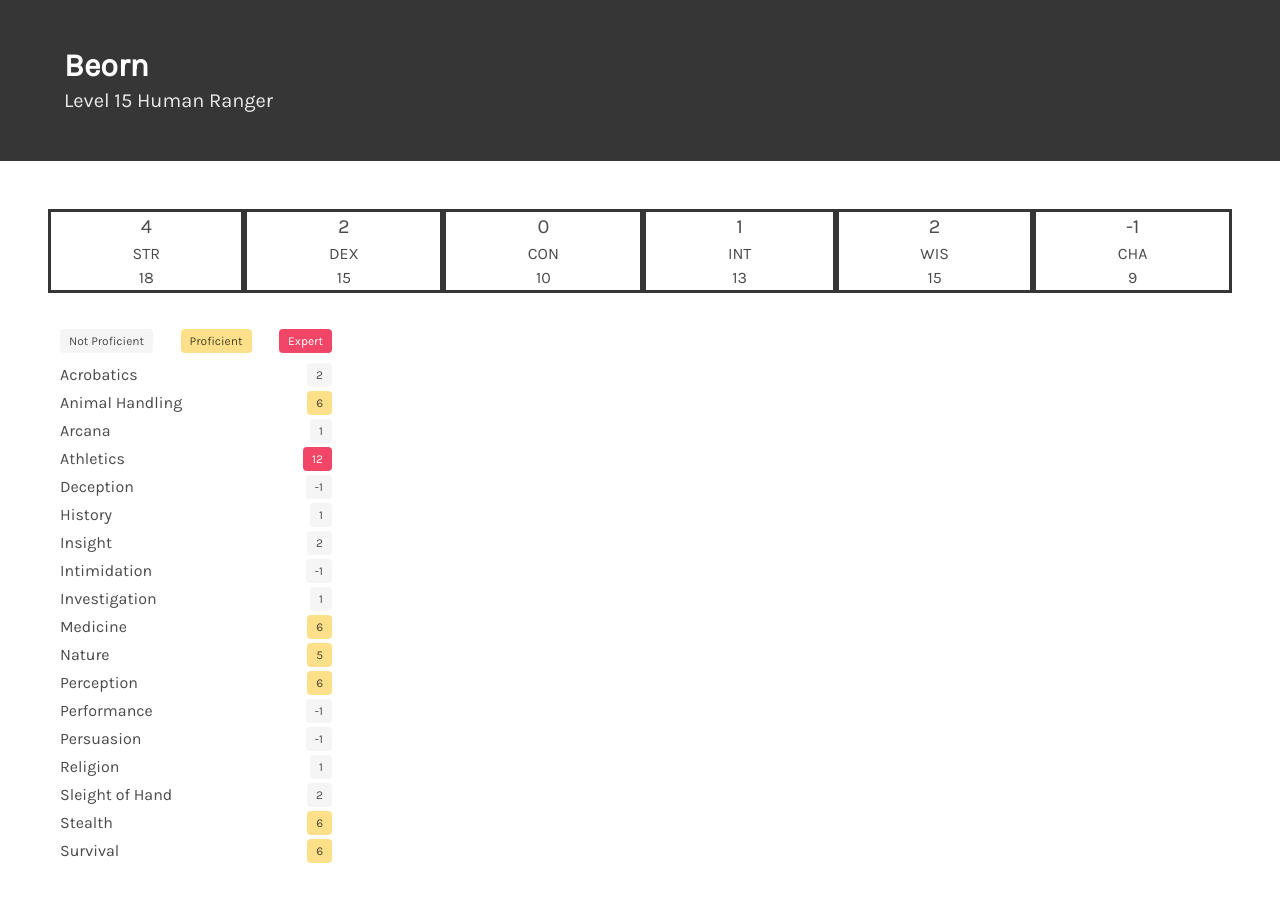
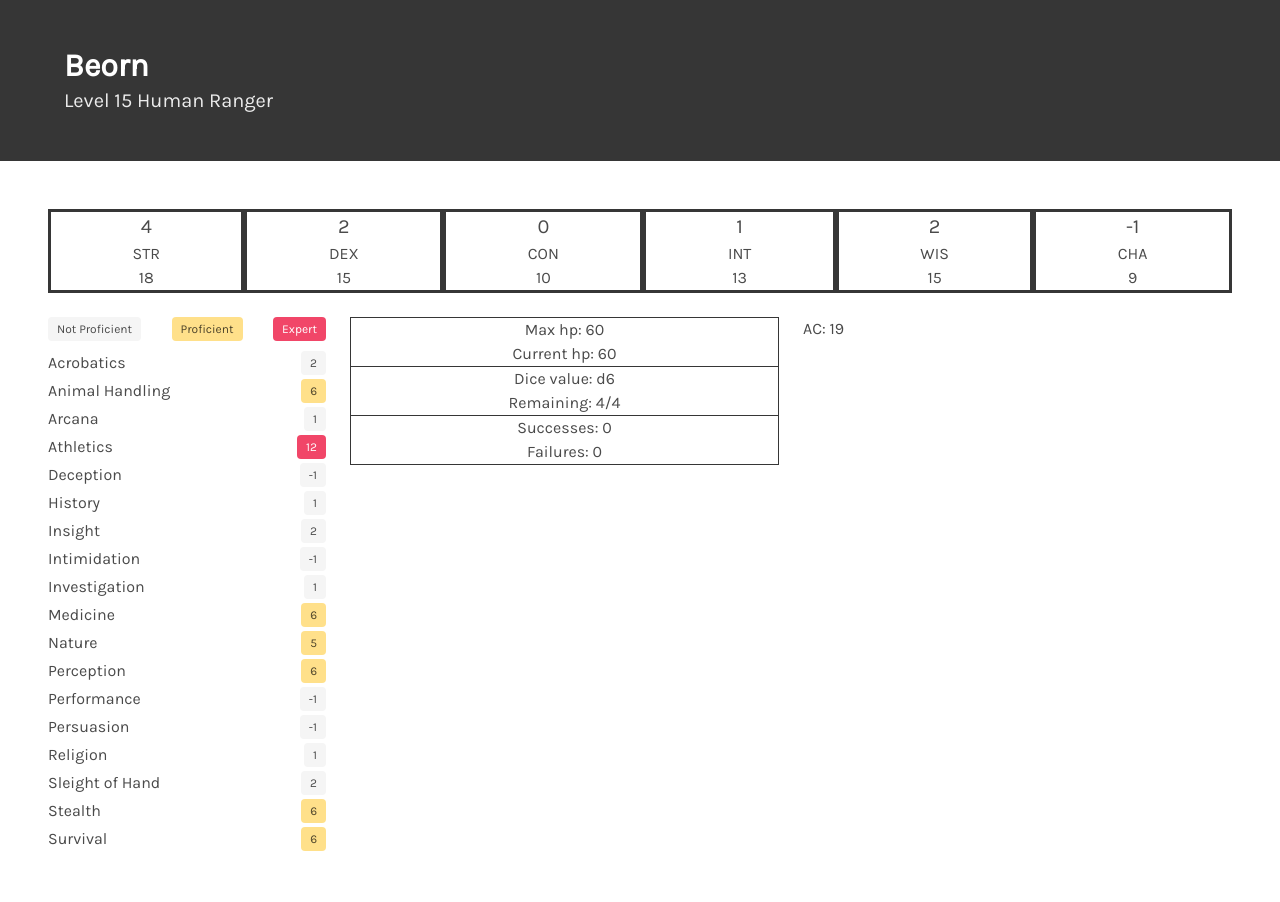
Before and after one commit to micaminoff/simple_charsheet, a React (Create React App) app in the folder frontend/: page / in a window 1280 px wide. Shown: the top 902 px of the page. Built offline with nearby package versions, Linux system fonts and the light colour scheme; the HTML template or start-up script is replaced by a standard one.

Commit message:
Added health and character info sections

```diff
--- a/frontend/src/App.scss
+++ b/frontend/src/App.scss
@@ -2,6 +2,7 @@
 
 @import url('https://fonts.googleapis.com/css2?family=Karla&display=swap');
 $family-sans-serif: 'Karla', sans-serif;
+$dark: #363636;
 
 .skill_box {
     padding: 2px 0;
@@ -9,7 +10,18 @@ $family-sans-serif: 'Karla', sans-serif;
 
 .ability_box {
     flex-direction: column;
-    border: medium solid #363636;
+    border: medium solid $dark;
+}
+
+.health_box {
+    border: thin solid $dark;
+
+    .health_part {
+        border-bottom: thin solid $dark;
+    }
+    .dice_part {
+        border-bottom: thin solid $dark;
+    }
 }
 
 @import "../node_modules/bulma/bulma.sass";
--- a/frontend/src/App.tsx
+++ b/frontend/src/App.tsx
@@ -5,17 +5,25 @@ import Skills from './Components/Skills';
 import './App.scss';
 import data from './data.json'
 import { character } from './Types';
+import HealthBox from './Components/HealthBox';
+import CharacterInfo from './Components/CharacterInfo';
 
 const hero: character = data.characters[0];
 
 const App = () => (
   <div className='App'>
-    <Header name={hero.name} level={hero.level} race={hero.race} dnd_class={hero.dnd_class}/>
+    <Header name={hero.name} level={hero.level} race={hero.race} dnd_class={hero.dnd_class} />
     <section className='section character'>
-      <AbilityRow abilities={hero.abilities}/>
+      <AbilityRow abilities={hero.abilities} />
       <div className='columns'>
+        <div className='column is-one-quarter'>
+          <Skills proficiencies={hero.proficiencies} proficiency_bonus={hero.proficiency_bonus} abilities={hero.abilities} />
+        </div>
         <div className='column'>
-          <Skills proficiencies={hero.proficiencies} proficiency_bonus={hero.proficiency_bonus} abilities={hero.abilities}/>
+          <HealthBox hp={hero.hp} hit_dice={hero.hit_dice} death_saves={hero.death_saves}/>
+        </div>
+        <div className='column'>
+          <CharacterInfo ac={hero.ac} initiative={hero.initiative} inspiration={hero.inspiration} background={hero.background} alignment={hero.alignment} languages={hero.languages} xp={hero.xp}/>
         </div>
       </div>
 
--- a/frontend/src/Components/AbilityRow.tsx
+++ b/frontend/src/Components/AbilityRow.tsx
@@ -2,7 +2,7 @@ import React from 'react';
 import AbilityBox from './AbilityBox';
 import { abilities } from '../Types';
 
-interface Props {
+export interface Props {
     abilities: abilities;
 }
 
--- /dev/null
+++ b/frontend/src/Components/CharacterInfo.tsx
@@ -0,0 +1,18 @@
+import React from 'react'
+
+export interface Props {
+    ac?: number;
+    speed?: number;
+    inspiration?: number;
+    background?: string;
+    alignment?: string;
+    languages?: string[];
+    xp?: number;
+    initiative?: number;
+}
+
+const CharacterInfo = ({ ac=15, speed=30, initiative, inspiration, background, alignment, languages, xp }: Props) => (
+    <div>AC: {ac}</div>
+);
+
+export default CharacterInfo;
--- /dev/null
+++ b/frontend/src/Components/HealthBox.tsx
@@ -0,0 +1,27 @@
+import React from 'react'
+import { hp, death_saves, hit_dice } from '../Types';
+
+export interface Props {
+    hp: hp;
+    death_saves: death_saves;
+    hit_dice: hit_dice;
+}
+
+const HealthBox = ({ hp, hit_dice, death_saves }: Props) => (
+    <div className='health_box has-text-centered'>
+        <div className='health_part'>
+            <p>Max hp: {hp.max}</p>
+            <p contentEditable>Current hp: {hp.current}</p>
+        </div>
+        <div className='dice_part'>
+            <p>Dice value: {hit_dice.dice}</p>
+            <p>Remaining: <span contentEditable>{hit_dice.remaining}</span>/{hit_dice.max}</p>
+        </div>
+        <div className='death_part'>
+            <p>Successes: {death_saves.successes}</p>
+            <p>Failures: {death_saves.failures}</p>
+        </div>
+    </div>
+);
+
+export default HealthBox;
--- a/frontend/src/Components/Skills.tsx
+++ b/frontend/src/Components/Skills.tsx
@@ -9,7 +9,7 @@ interface Props {
 };
 
 const Skills = ({ proficiencies, abilities, proficiency_bonus = 3 }: Props) => (
-    <div className='column is-one-quarter'>
+    <div>
         <nav className='level mb-2'>
             <span className='tag'>Not Proficient</span>
             <span className='tag is-warning'>Proficient</span>
--- a/frontend/src/Types.ts
+++ b/frontend/src/Types.ts
@@ -44,8 +44,9 @@ export interface proficiencies {
 };
 
 export interface hit_dice {
-    count?: number;
+    max?: number;
     dice?: string;
+    remaining?: number;
 };
 
 export interface death_saves {
@@ -70,4 +71,6 @@ export interface character {
     proficiencies: proficiencies;
     hit_dice: hit_dice;
     death_saves: death_saves;
+    languages: string[];
+    initiative?: number;
 }
--- a/frontend/src/data.json
+++ b/frontend/src/data.json
@@ -51,12 +51,14 @@
             "survival": 1
         },
         "hit_dice": {
-            "count": 4,
-            "dice": "d6"
+            "max": 4,
+            "dice": "d6",
+            "remaining": 4
         },
         "death_saves": {
             "successes": 0,
             "failures": 0
-        }
+        },
+        "languages": ["common"]
     }
 ]}
```
